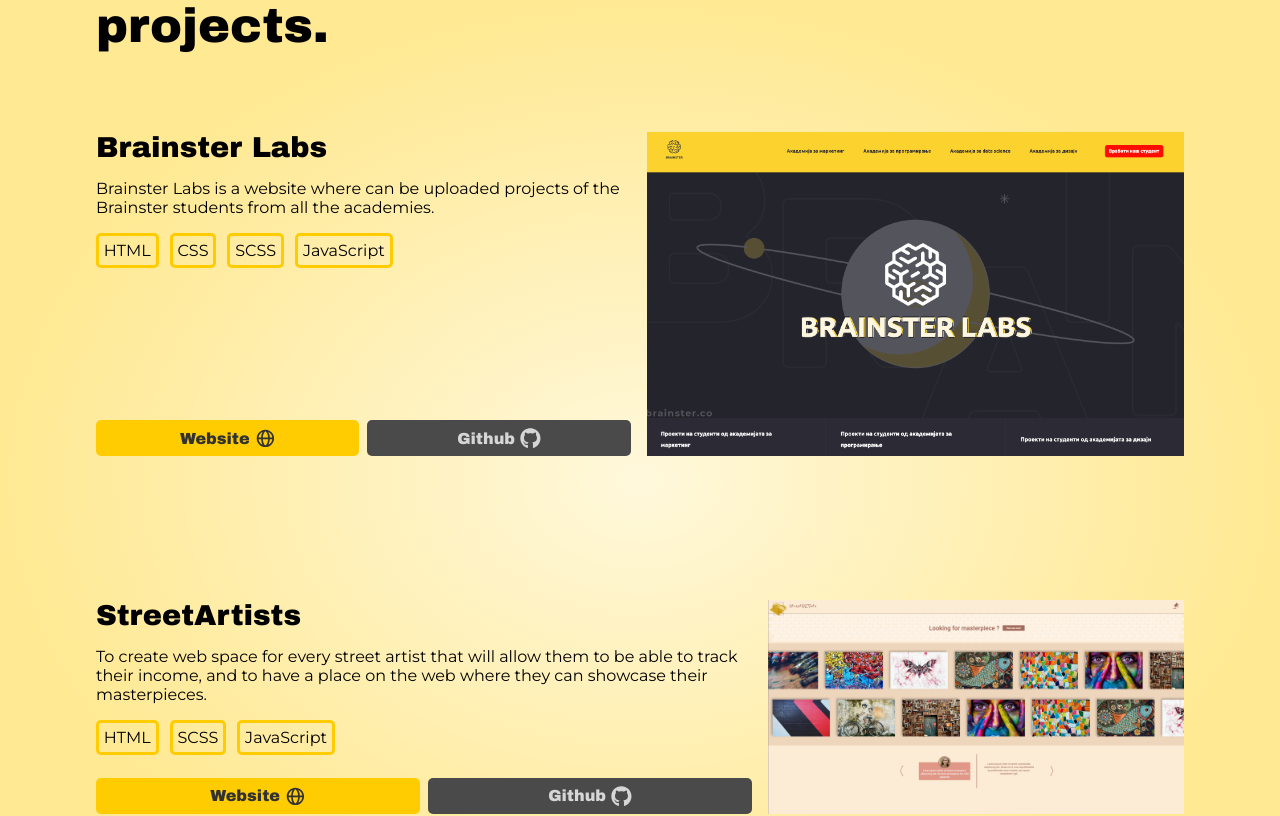
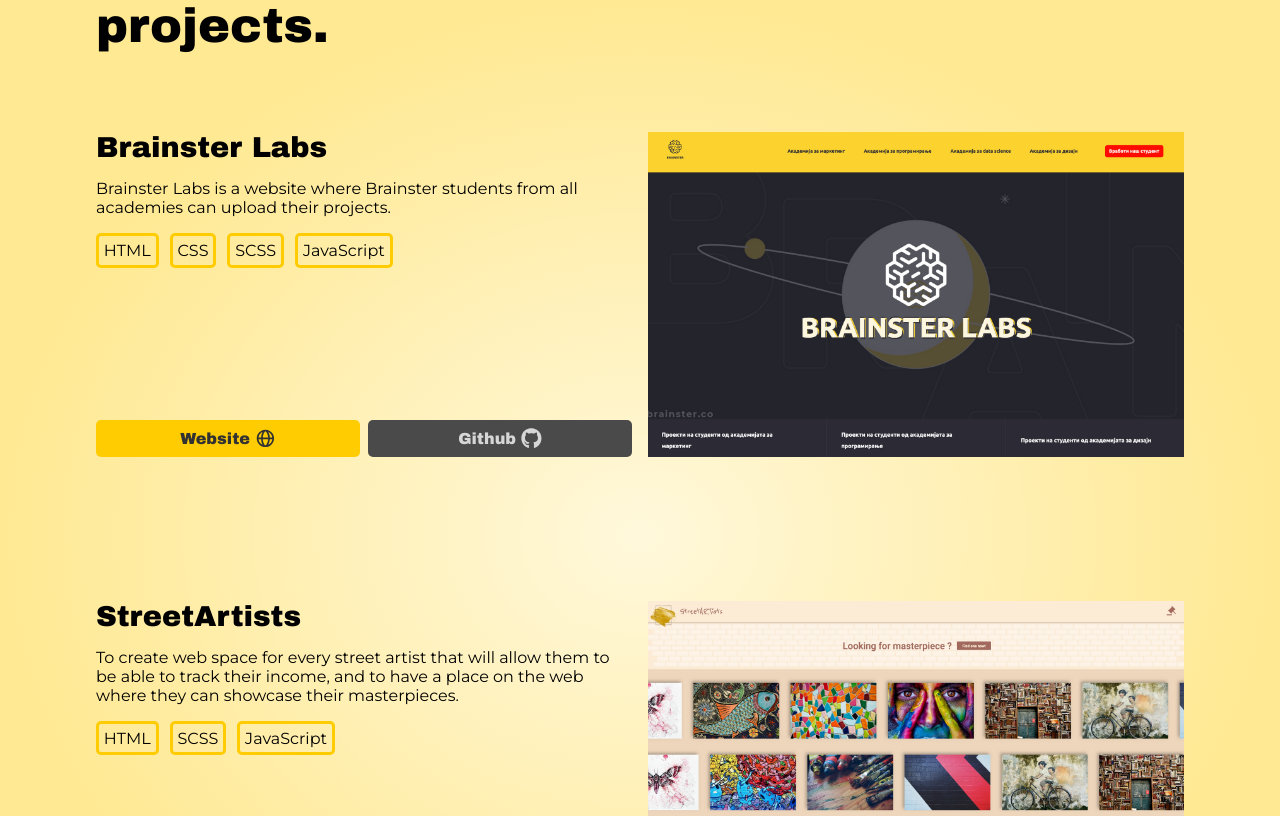
Before and after one commit to markoskyL/markovski.dev, a Next.js app: page / in a window 1280 px wide. Shown: the part 1600-2416 px from the top of the page. Built offline with nearby package versions, Linux system fonts and the light colour scheme.

Commit message:
Added projects and projectCard

```diff
--- a/assets/projects.json
+++ b/assets/projects.json
@@ -2,7 +2,7 @@
   {
     "id": "1",
     "title": "Brainster Labs",
-    "description": "Brainster Labs is a website where can be uploaded projects of the Brainster students from all the academies.",
+    "description": "Brainster Labs is a website where Brainster students from all academies can upload their projects.",
     "imgSrc": "/images/BrainsterLabs.png",
     "websiteURL": "https://leonardo-markovski-brainsterwebsite.netlify.app",
     "githubURL": "https://github.com/markoskyL/FE-Academy_Project01-BrainsterLabs",
--- a/components/_AboutPage/AboutPage.module.scss
+++ b/components/_AboutPage/AboutPage.module.scss
@@ -39,7 +39,7 @@
         p {
           font-family: "Montserrat";
           font-size: 1.5rem;
-          font-weight: 900;
+          // font-weight: 800;
           @media screen and (max-width: $tablet-XS) {
             font-size: 1.2rem;
           }
@@ -50,9 +50,6 @@
       }
       .imageWrapper {
         width: 350px;
-        // height: 250px;
-        // width: 50%;
-        // overflow: hidden;
         @media screen and (min-width: $tablet-XL) and (max-width: $laptop-S) {
           width: 650px;
         }
--- a/components/_AboutPage/AboutPage.tsx
+++ b/components/_AboutPage/AboutPage.tsx
@@ -14,7 +14,7 @@
               Hi! I am <span className={styles.name}>Leonardo</span>
             </p>
             <p>
-              a Front-end developer based in Germany and a graduate of the
+              Front-end developer based in Germany and a graduate of the
               Brainster Front-end Academy.
             </p>
             <p>
--- a/components/_ProjectsPage/ProjectCard/ProjectCard.module.scss
+++ b/components/_ProjectsPage/ProjectCard/ProjectCard.module.scss
@@ -3,7 +3,7 @@
 .cardWrapper {
   display: flex;
   gap: 1rem;
-  padding-right: 4rem;
+  margin-right: 4rem;
   margin-bottom: 9rem;
   @media screen and (max-width: $laptop-XS) {
     flex-direction: column-reverse;
@@ -15,19 +15,17 @@
     }
   }
   @media screen and (max-width: $laptop-S) {
-    padding-right: 0rem;
+    margin-right: 0rem;
   }
   .imgWrapper {
-    width: 80%;
-    border-radius: 10px;
-    //Fixes bad position of next images
+    width: 50vw;
+    //Fixes explicit width & height error of next Image
+    > span {
+      position: unset !important;
+    }
     .image {
-      height: 100% !important;
-      position: unset !important;
-      object-fit: cover !important;
-    }
-    span {
-      padding: 0px !important;
+      position: relative !important;
+      height: unset !important;
     }
     //*//
     @media screen and (max-width: $laptop-XS) {
@@ -38,12 +36,19 @@
     display: flex;
     flex-direction: column;
     justify-content: space-between;
+    width: 50vw;
+    @media screen and (max-width: $laptop-XS) {
+      width: 100%;
+    }
     .title {
       font-size: 1.8rem;
     }
     .description {
       font-family: "Montserrat";
       margin: 1rem 0;
+      @media screen and (min-width: $desktop-XL) {
+        font-size: 1.2rem;
+      }
     }
     .technologies {
       display: flex;
@@ -73,17 +78,17 @@
       }
       .website {
         background-color: $yellow-primary;
-        color: rgb(50, 50, 50);
+        color: $gray-primary;
         &:hover {
-          background-color: rgb(255, 191, 0);
+          background-color: $yellow-primary-hover;
           color: black;
         }
       }
       .github {
-        background-color: rgb(74, 74, 74);
-        color: rgb(214, 214, 214);
+        background-color: $gray-secondary;
+        color: $gray-light;
         &:hover {
-          background-color: rgb(50, 50, 50);
+          background-color: $gray-primary;
           color: white;
         }
       }
--- a/components/_ProjectsPage/ProjectCard/ProjectCard.tsx
+++ b/components/_ProjectsPage/ProjectCard/ProjectCard.tsx
@@ -24,11 +24,10 @@
       <div className={styles.imgWrapper}>
         <Image
           src={props.imgSrc}
-          width={"100vw"}
-          height={"100vw"}
+          layout={"fill"}
+          objectFit="cover"
+          alt={`${props.title} image`}
           className={styles.image}
-          layout={"responsive"}
-          objectFit={"contain"}
         />
       </div>
 
--- a/styles/breakpoints.module.scss
+++ b/styles/breakpoints.module.scss
@@ -1,3 +1,4 @@
+$desktop-XL: 2000px;
 $laptop-S: 1350px;
 $laptop-XS: 1100px;
 $tablet-XL: 900px;
--- a/styles/colors.module.scss
+++ b/styles/colors.module.scss
@@ -1,4 +1,8 @@
 $yellow-primary: #ffcc01;
+$yellow-primary-hover: rgb(255, 191, 0);
 $yellow-secondary: #ffdb49;
 $yellow-light: #ffe26c;
 $yellow-light-primary: #ffe993;
+$gray-primary: rgb(50, 50, 50);
+$gray-secondary: rgb(74, 74, 74);
+$gray-light: rgb(214, 214, 214);
```
Also changed, not shown: public/images/BrainsterLabs.png, public/images/StreetArtists.png.
